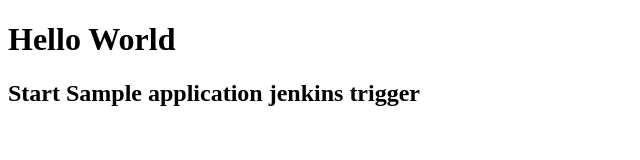
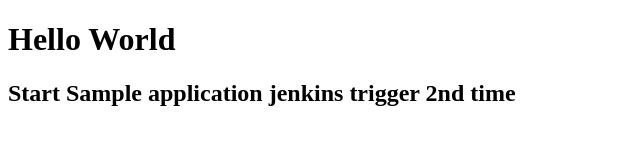
Before and after one commit to Revatipati/Revati-IIS-Container-App, a plain HTML site: page index.html in a window 1280 px wide. Shown: the whole page, without its empty margins (0-640 px from the left). Drawn offline with Linux system fonts and the light colour scheme.

Commit message:
updates2

```diff
--- a/index.html
+++ b/index.html
@@ -7,7 +7,7 @@
 </head>
 <body>
     <h1> Hello World</h1>
-    <h2> Start Sample application jenkins trigger</h2>
+    <h2> Start Sample application jenkins trigger 2nd time</h2>
 
 </body>
 </html>
```
